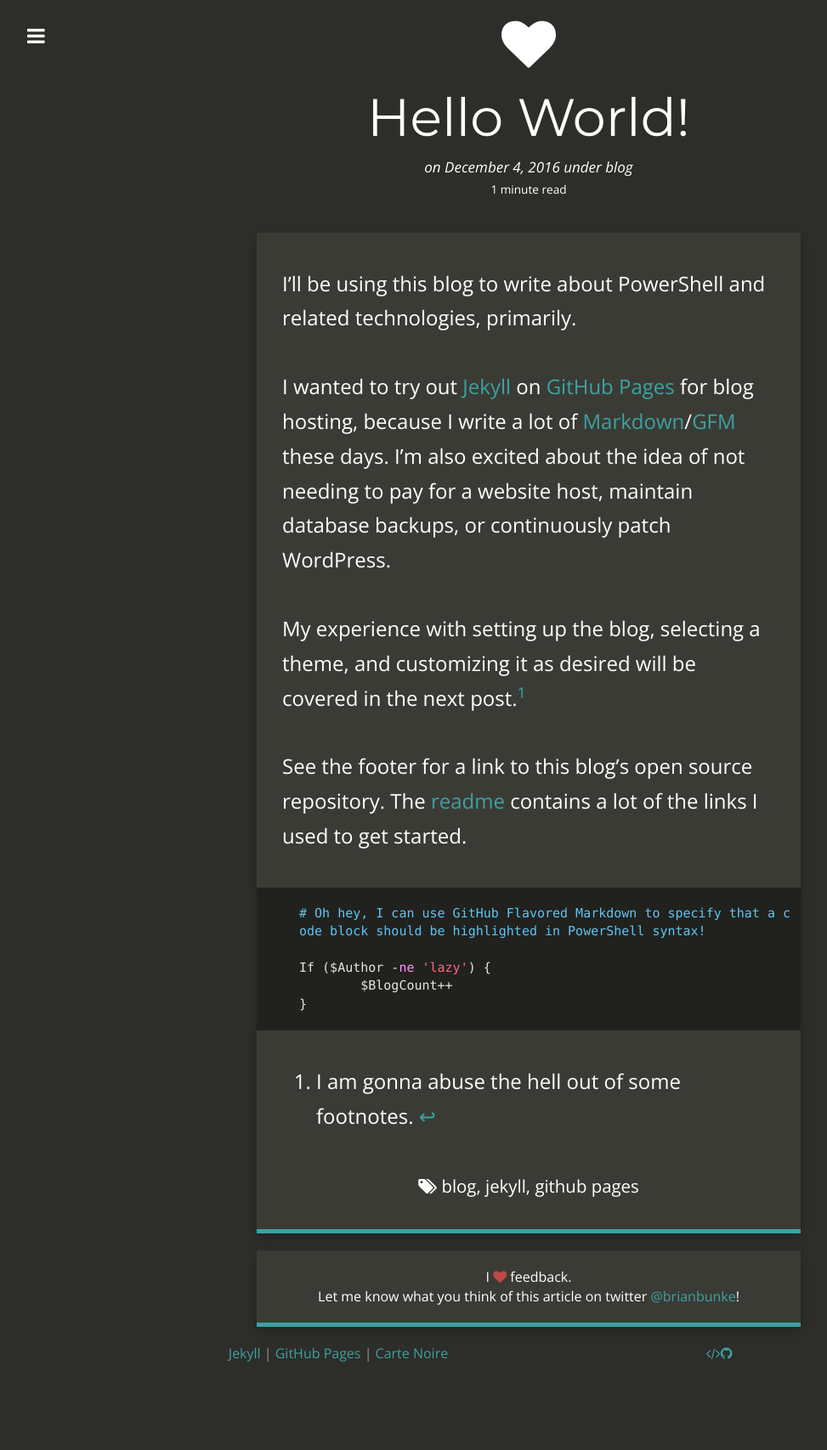
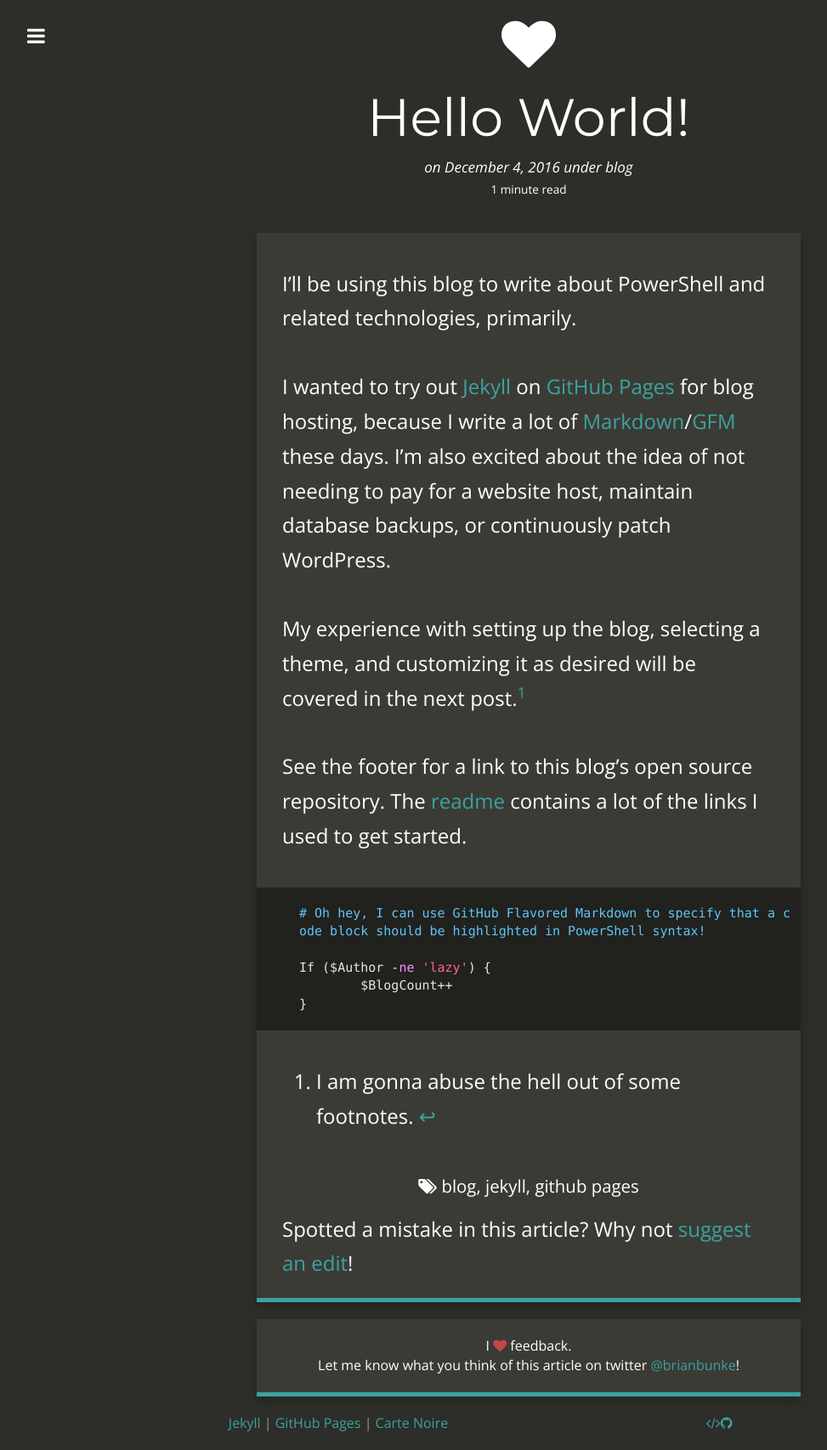
Before and after one commit to brianbunke/brianbunke.github.io, a Jekyll site: the page built from _posts/2016-12-04-hello-world.md, in a window 1280 px wide. Shown: the whole page at 85% size, without its empty margins (18-991 px from the left). Built offline with Jekyll 4.4.1, drawn with Linux system fonts in a browser that asks for light colours; nearby versions of some CDN libraries; before the commit the page ends 1625 px from its top, so only the background shows below that.

Commit message:
Add link to post code within post template

```diff
--- a/_layouts/post.html
+++ b/_layouts/post.html
@@ -100,6 +100,10 @@ layout: default
         </div>
         {% endif %}
 
+        <div class="suggest-edit">
+          Spotted a mistake in this article? Why not <a href="{{site.github_repository}}/blob/master/{{page.path}}" data-proofer-ignore>suggest an edit</a>!
+        </div>
+
       </div>
 
       {% if site.twitter_username and site.disqus_account %}
```
